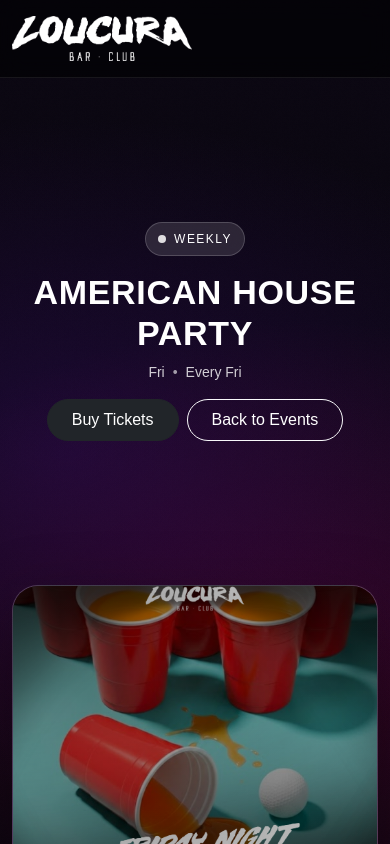
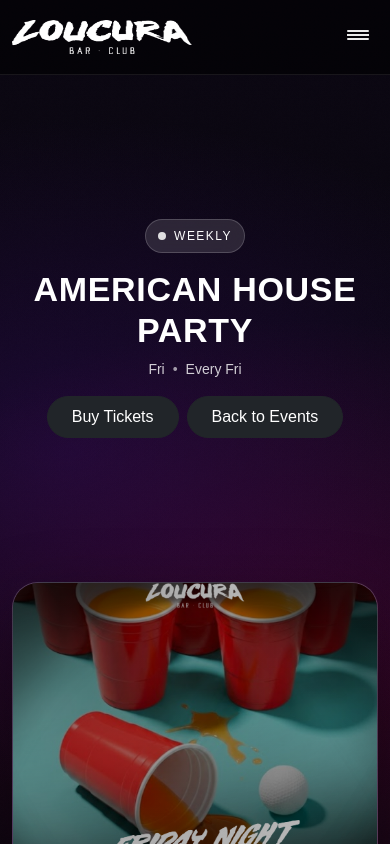
Before and after one commit to Divy-Dodeja001/loucura, a Next.js app: page /events/friday in a window 390 px wide. Shown: the top 844 px of the page. Built offline with nearby package versions, Linux system fonts and the light colour scheme; a web font is replaced by a local one.

Commit message:
navbar updaated

```diff
--- a/src/app/components/Navbar.js
+++ b/src/app/components/Navbar.js
@@ -1,55 +1,114 @@
 "use client";
 import Link from "next/link";
 import React from "react";
+import { useRouter } from "next/navigation";
 
 const Navbar = () => {
+  const router = useRouter();
+
+  const goTo = (href) => {
+    // Close offcanvas if open
+    const el = document.getElementById("mobileNav");
+    if (el) {
+      const bs = window.bootstrap;
+      const instance = bs?.Offcanvas?.getInstance(el) || bs?.Offcanvas?.getOrCreateInstance(el);
+      instance?.hide();
+    }
+
+    // Navigate
+    router.push(href);
+  };
+
   return (
     <header
       className="py-3 position-sticky"
       style={{
-        position: "sticky!important",
         top: 0,
         zIndex: 100,
-        backdropFilter: "blur(12px)",
         background: "rgba(0,0,0,0.55)",
         borderBottom: "1px solid rgba(255,255,255,0.08)",
       }}
     >
       <div className="container d-flex align-items-center justify-content-between">
         <Link href="/" className="text-decoration-none text-white">
-          <img src="/logo.png"></img>{" "}
+          <img src="/logo.png" alt="Logo" style={{ height: 34 }} />
         </Link>
 
-        <div className="d-md-block d-none">
+        {/* Desktop */}
+        <div className="d-none d-md-block">
           <div className="d-flex align-items-center" style={{ gap: "2em" }}>
-            <Link
-              href="/"
-              className="text-light nav-link"
-              style={{ fontWeight: 500 }}
-            >
+            <Link href="/" className="text-light nav-link px-0" style={{ fontWeight: 500 }}>
               Home
             </Link>
-            <Link
-              href="/events"
-              className="text-light nav-link"
-              style={{ fontWeight: 500 }}
-            >
+            <Link href="/events" className="text-light nav-link px-0" style={{ fontWeight: 500 }}>
               Events
             </Link>
-            <Link
-              href="/#about"
-              className="text-light nav-link"
-              style={{ fontWeight: 500 }}
-            >
+            <Link href="/#about" className="text-light nav-link px-0" style={{ fontWeight: 500 }}>
               About
             </Link>
-            <Link
-              href="/"
-              className="btn cta-btn rounded-pill"
-              style={{ fontWeight: 500 }}
-            >
+            <Link href="/" className="btn cta-btn rounded-pill" style={{ fontWeight: 500 }}>
               Book Now
             </Link>
+          </div>
+        </div>
+
+        {/* Mobile Hamburger */}
+        <div className="d-md-none">
+          <button
+            className="btn p-2"
+            type="button"
+            data-bs-toggle="offcanvas"
+            data-bs-target="#mobileNav"
+            aria-controls="mobileNav"
+            aria-label="Open menu"
+            style={{
+              background: "transparent",
+              borderRadius: 12,
+            }}
+          >
+            <span className="nav-hamburger" />
+          </button>
+        </div>
+      </div>
+
+      {/* Mobile Offcanvas */}
+      <div
+        className="offcanvas offcanvas-end"
+        tabIndex="-1"
+        id="mobileNav"
+        aria-labelledby="mobileNavLabel"
+        style={{
+          background: "rgba(0,0,0,0.96)",
+          color: "#fff",
+          borderLeft: "1px solid rgba(255,255,255,0.08)",
+          backdropFilter: "blur(16px)",
+        }}
+      >
+        <div className="offcanvas-header">
+          <h5 className="offcanvas-title" id="mobileNavLabel" style={{ letterSpacing: "0.08em" }}>
+            MENU
+          </h5>
+          <button
+            type="button"
+            className="btn-close btn-close-white"
+            data-bs-dismiss="offcanvas"
+            aria-label="Close"
+          />
+        </div>
+
+        <div className="offcanvas-body">
+          <div className="d-flex flex-column gap-3">
+            <div type="button" className="mobile-nav-item text-start" onClick={() => goTo("/")}>
+              Home
+            </div>
+
+            <div type="button" className="mobile-nav-item text-start" onClick={() => goTo("/events")}>
+              Events
+            </div>
+
+            <div type="button" className="btn cta-btn rounded-pill w-100 mt-2" style={{ fontWeight: 600 }} onClick={() => goTo("/")}>
+              Book Now
+            </div>
           </div>
         </div>
       </div>
--- a/src/app/events/[slug]/page.js
+++ b/src/app/events/[slug]/page.js
@@ -211,7 +211,7 @@
                 </a>
                 <Link
                   href="/events"
-                  className="btn btn-outline-light rounded-pill px-4 py-2"
+                  className="btn btn-dark rounded-pill px-4 py-2"
                 >
                   Back to Events
                 </Link>
--- a/src/app/globals.css
+++ b/src/app/globals.css
@@ -200,3 +200,45 @@
   font-weight: 800;
   text-decoration: underline!important;
 }
+
+
+/* White hamburger icon */
+.nav-hamburger {
+  display: inline-block;
+  width: 22px;
+  height: 14px;
+  position: relative;
+  background: linear-gradient(rgba(255,255,255,0.92), rgba(255,255,255,0.92));
+  background-size: 22px 2px;
+  background-repeat: no-repeat;
+  background-position: center;
+}
+
+.nav-hamburger::before,
+.nav-hamburger::after {
+  content: "";
+  position: absolute;
+  left: 0;
+  width: 22px;
+  height: 2px;
+  background: rgba(255,255,255,0.92);
+  border-radius: 999px;
+}
+
+.nav-hamburger::before { top: 2px; }
+.nav-hamburger::after { bottom: 2px; }
+
+/* Mobile nav links */
+.mobile-nav-item {
+  display: block;
+  padding: 12px 12px;
+  text-decoration: none;
+  color: rgba(255,255,255,0.92);
+  font-weight: 600;
+  transition: transform 0.15s ease, background 0.2s ease;
+}
+
+.mobile-nav-item:hover {
+  transform: translateY(-1px);
+  background: rgba(255,255,255,0.10);
+}
```
Also changed, not shown: src/app/page.js (+27 -18 lines).
